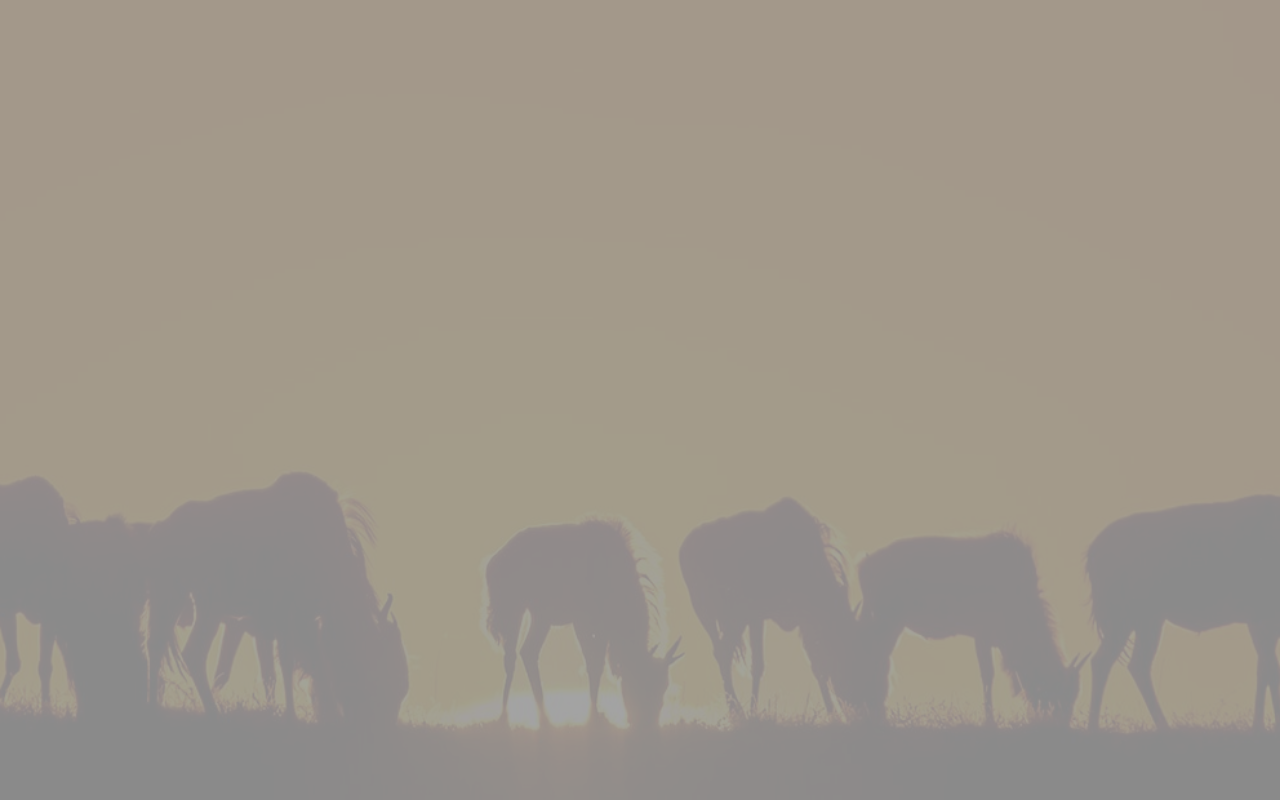
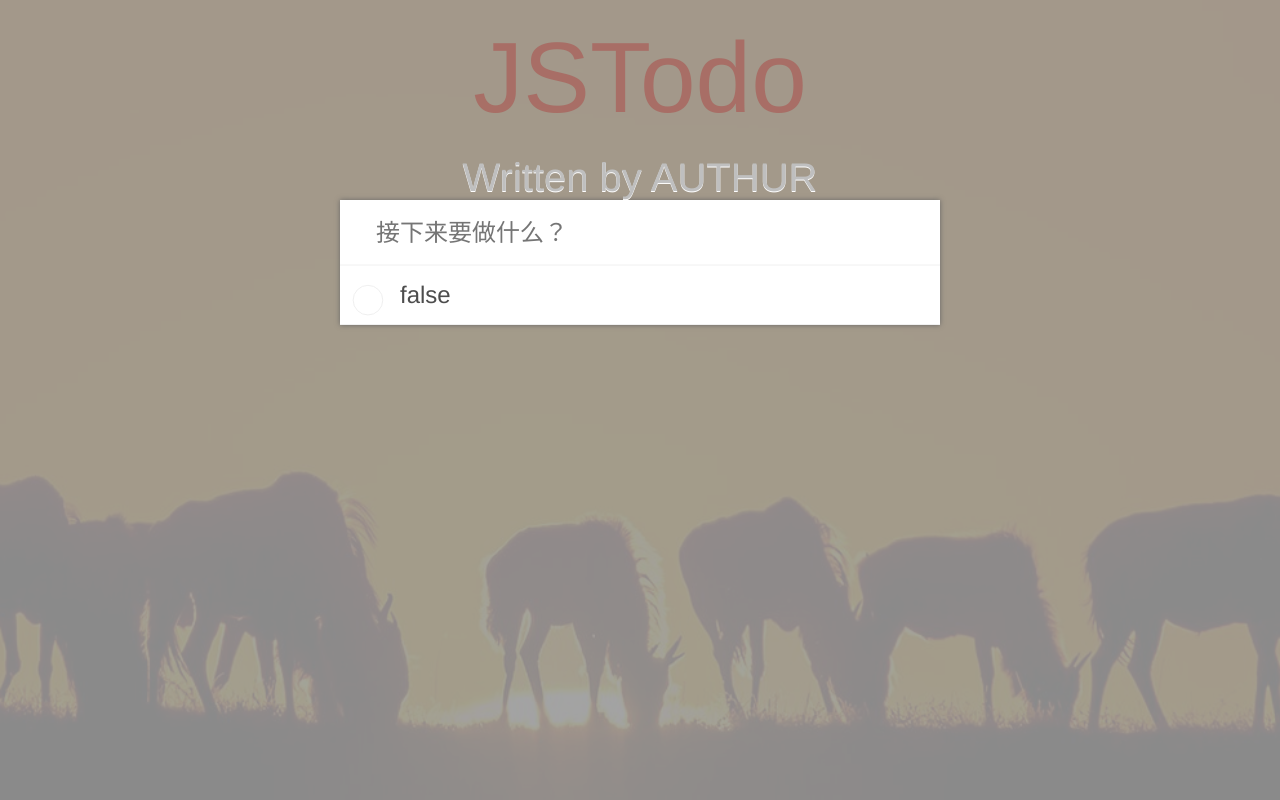
Before and after one commit to AvenCheung/VUE-Webpack-todoapp, a Vue app: page / in a window 1280 px wide. Built offline with nearby package versions, Linux system fonts and the light colour scheme; the HTML template or start-up script is replaced by a standard one.

Commit message:
20200110，开始实现页面布局和局部功能

```diff
--- a/package.json
+++ b/package.json
@@ -11,9 +11,11 @@
   "author": "",
   "license": "ISC",
   "dependencies": {
+    "@babel/core": "^7.7.7",
     "autoprefixer": "^9.7.3",
-    "babel-core": "^6.26.3",
+    "babel-helper-vue-jsx-merge-props": "^2.0.3",
     "babel-loader": "^8.0.6",
+    "babel-plugin-syntax-jsx": "^6.18.0",
     "babel-plugin-transform-vue-jsx": "^3.7.0",
     "babel-preset-env": "^1.7.0",
     "cross-env": "^6.0.3",
--- a/src/app.vue
+++ b/src/app.vue
@@ -1,14 +1,25 @@
 <template>
 <!-- vue组件必须有一个独立的外部节点包围。也就是说在template不能有两个并列的节点 -->
 <div id="app">
-  <div id="cover">
-
-  </div>
+  <div id="cover"></div>
+  <Header></Header>
+  <Footer></Footer>
+  <Todo></Todo>
 </div>
 </template>
 
 <script>
+import Header from './todo/header.vue'
+import Footer from './todo/footer.jsx'
+import Todo from './todo/todo.vue'
+
+
 export default {
+  components:{
+    Header,
+    Footer,
+    Todo
+  }
 
 }
 </script>
--- /dev/null
+++ b/src/assets/styles/footer.styl
@@ -0,0 +1,6 @@
+#footer
+    margin-top 20px
+    text-align center
+    color #bfbfbf
+    font-size 40px
+    text-shadow 0 1px 0  #ffffff
--- a/src/index.js
+++ b/src/index.js
@@ -2,6 +2,7 @@
 import Vue from 'vue'//把vue这个类库引用进来
 import App from './app.vue'
 
+// import './assets/styles/footer.styl'
 import './assets/styles/global.styl'
 
 const root = document.createElement('div');
--- a/src/todo/footer.jsx
+++ b/src/todo/footer.jsx
@@ -0,0 +1,16 @@
+import '../assets/styles/footer.styl'
+
+export default {
+  data() {
+    return {
+      author: 'AUTHUR'
+    }
+  },
+  render() {
+    return (
+      <div id="footer">
+        <span>Written by {this.author}</span>
+      </div>
+    )
+  }
+}
--- a/src/todo/header.vue
+++ b/src/todo/header.vue
@@ -0,0 +1,15 @@
+<template>
+    <header class="main-header">
+        <h1>JSTodo</h1>
+    </header>
+</template>
+
+<style lang="stylus" scoped>
+.main-header
+    text-align center
+    h1
+        font-size 100px
+        color rgba(175,47,47,0.4)
+        font-weight 400
+        margin 20px
+</style>
--- a/src/todo/item.vue
+++ b/src/todo/item.vue
@@ -0,0 +1,93 @@
+<template>
+  <div :class="['todo-item',todo.completed?'completed': '']">
+    <input type="checkbox" class="toggle" v-model="todo.completed" />
+    <label>{{todo.completed}}</label>
+    <button class="destory" @click="deleteTodo"></button>
+  </div>
+</template>
+
+<script>
+export default {
+  props: {
+    todo: {
+      type: Object,
+      required: true
+    }
+  },
+  methods: {
+    deleteTodo() {}
+  }
+};
+</script>
+
+<style lang="stylus" scoped>
+.todo-item {
+  position: relative;
+  background-color: #fff;
+  font-size: 24px;
+  border-bottom: 1px solid rgba(0, 0, 0, 0.06);
+
+  &:hover {
+    .destory:after {
+      content: 'x';
+    }
+  }
+
+  label {
+    white-space: pre-line;
+    word-break: break-all;
+    padding: 15px 60px 15px 15px;
+    margin-left: 45px;
+    display: block;
+    line-height: 1.2;
+    transition: color 0.4s;
+  }
+
+  &.completed {
+    label {
+      color: #d9d9d9;
+      text-decoration: line-through;
+    }
+  }
+}
+
+.toggle {
+  text-align: center;
+  width: 50px;
+  height: 30px;
+  position: absolute;
+  top: 0;
+  bottom: 0;
+  margin: auto 0;
+  border: none;
+  appearance: none;
+  outline: none;
+
+  &:after {
+    content: url('../assets/images/round.svg');
+  }
+
+  &:checked:after {
+    content: url('../assets/images/done.svg');
+  }
+}
+
+.destory {
+  position: absolute;
+  top: 0;
+  right: 10px;
+  bottom: 0;
+  width: 40px;
+  height: 40px;
+  margin: auto 0;
+  font-size: 30px;
+  color: #cc9a9a;
+  margin-bottom: 11px;
+  transition: color 0.2s ease-out;
+  background-color: transparent;
+  appearance: none;
+  border-width: 0;
+  cursor: pointer;
+  outline: none;
+}
+</style>
--- a/src/todo/todo.vue
+++ b/src/todo/todo.vue
@@ -0,0 +1,53 @@
+<template>
+  <section class="real-app">
+    <input type="text" class="add-input" autofocus="autofocus" placeholder="接下来要做什么？" @keyup="addTodo"/>
+    <item :todo="todo"></item>
+  </section>
+</template>
+
+<script>
+import Item from './item.vue'
+export default {
+  data(){
+    return{
+      todo:{
+        id:0,
+        content:'this is todo',
+        completed:false
+      }
+    }
+  },
+  components:{
+    Item,
+  },
+  methods:{
+    addTodo(){
+
+    }
+  }
+}
+</script>
+
+<style lang="stylus" scoped>
+.real-app
+    width 600px
+    margin 0 auto
+    box-shadow 0 0 5px #666
+
+.add-input
+    position relative
+    margin 0
+    width 100%
+    font-size 24px
+    font-family inherit
+    font-weight inherit
+    line-height 1.4em
+    border none
+    outline none
+    color inherit
+    box-sizing border-box
+    font-smoothing antialiased
+    padding 16px 16px 16px 36px
+    border none
+    box-shadow inset 0 -2px 1px rgba(0, 0, 0, 0.03)
+</style>
--- a/webpack.config.js
+++ b/webpack.config.js
@@ -30,6 +30,7 @@
           'css-loader'
         ]
       },
+      //将小于1024d的图片转为base64，减少http请求
       {
         test: /\.(gif|png|jpg|jpeg|svg)$/,
         use: [{
```
Also changed, not shown: 1 other file (tests, documents, lock files or other folders).
